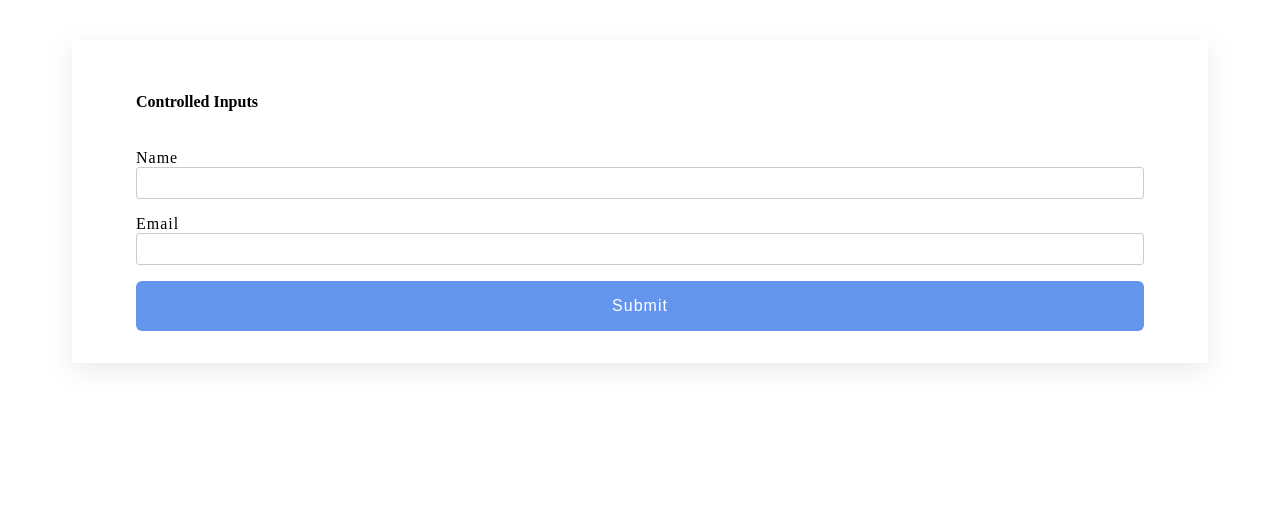
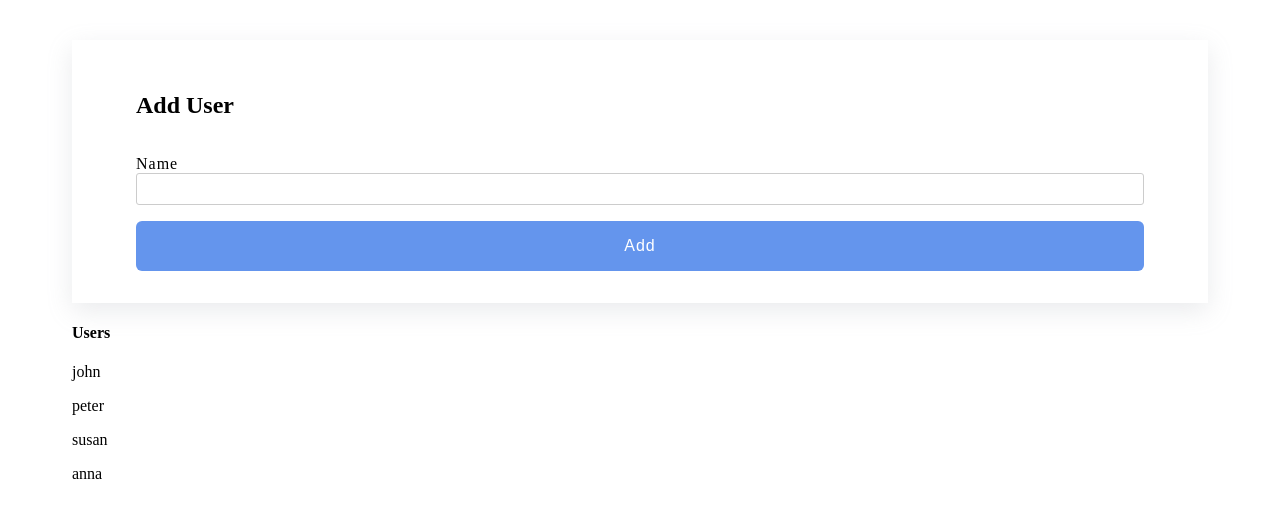
Before and after one commit to miawithcode/react-advance, a React (Vite) app: page / in a window 1280 px wide. Shown: the top 518 px of the page. Built offline with nearby package versions, Linux system fonts and the light colour scheme.

Commit message:
feat: add addUser

```diff
--- a/src/App.jsx
+++ b/src/App.jsx
@@ -1,4 +1,4 @@
-import Project from "./project/05-forms/ControlledInputs"
+import Project from "./project/05-forms/AddUser"
 
 function App() {
 
--- /dev/null
+++ b/src/project/05-forms/AddUser.jsx
@@ -0,0 +1,47 @@
+import { useState } from 'react';
+import { peopleName } from '../../data';
+
+const AddUser = () => {
+  const [name, setName] = useState('');
+  const [users, setUsers] = useState(peopleName);
+
+  const handleSubmit = (e) => {
+    e.preventDefault();
+    if (!name) return;
+    const fakeId = Date.now();
+    const newUser = {
+      id: fakeId,
+      name: name,
+    };
+    // const newUser = {id: fakeId, name};
+
+    const newUsers = [...users, newUser];
+    setUsers(newUsers);
+    setName('');
+  };
+
+  return (
+    <div>
+      <form onSubmit={handleSubmit}>
+        <h2>Add User</h2>
+        <div>
+          <label htmlFor="name">name</label>
+          <input
+            type="text"
+            id="name"
+            value={name}
+            onChange={(e) => setName(e.target.value)}
+          />
+        </div>
+        <button type="submit">Add</button>
+      </form>
+      <div>
+        <h4>Users</h4>
+        {users.map((user) => {
+          return <p key={user.id}>{user.name}</p>;
+        })}
+      </div>
+    </div>
+  );
+};
+export default AddUser;
```
Also changed, not shown: 1 other file (tests, documents, lock files or other folders).
